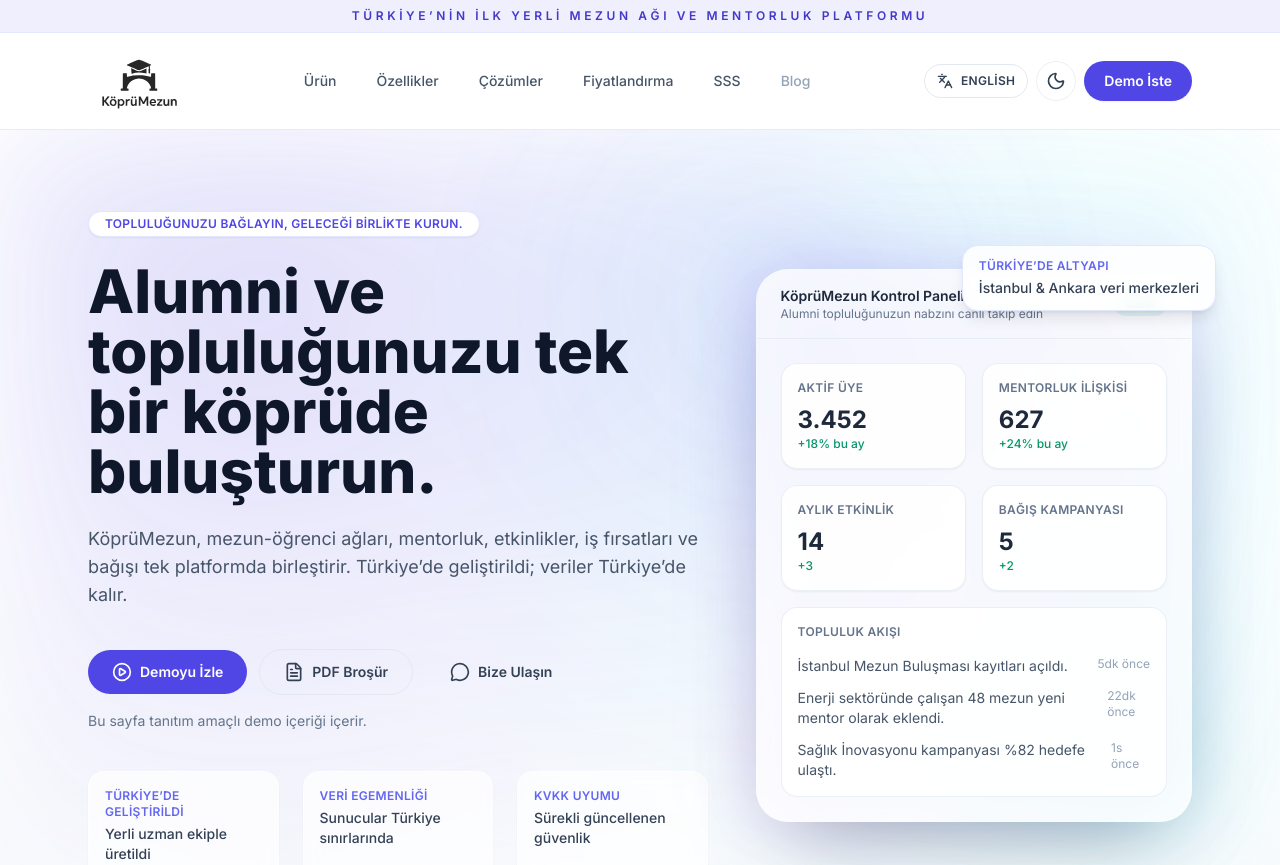
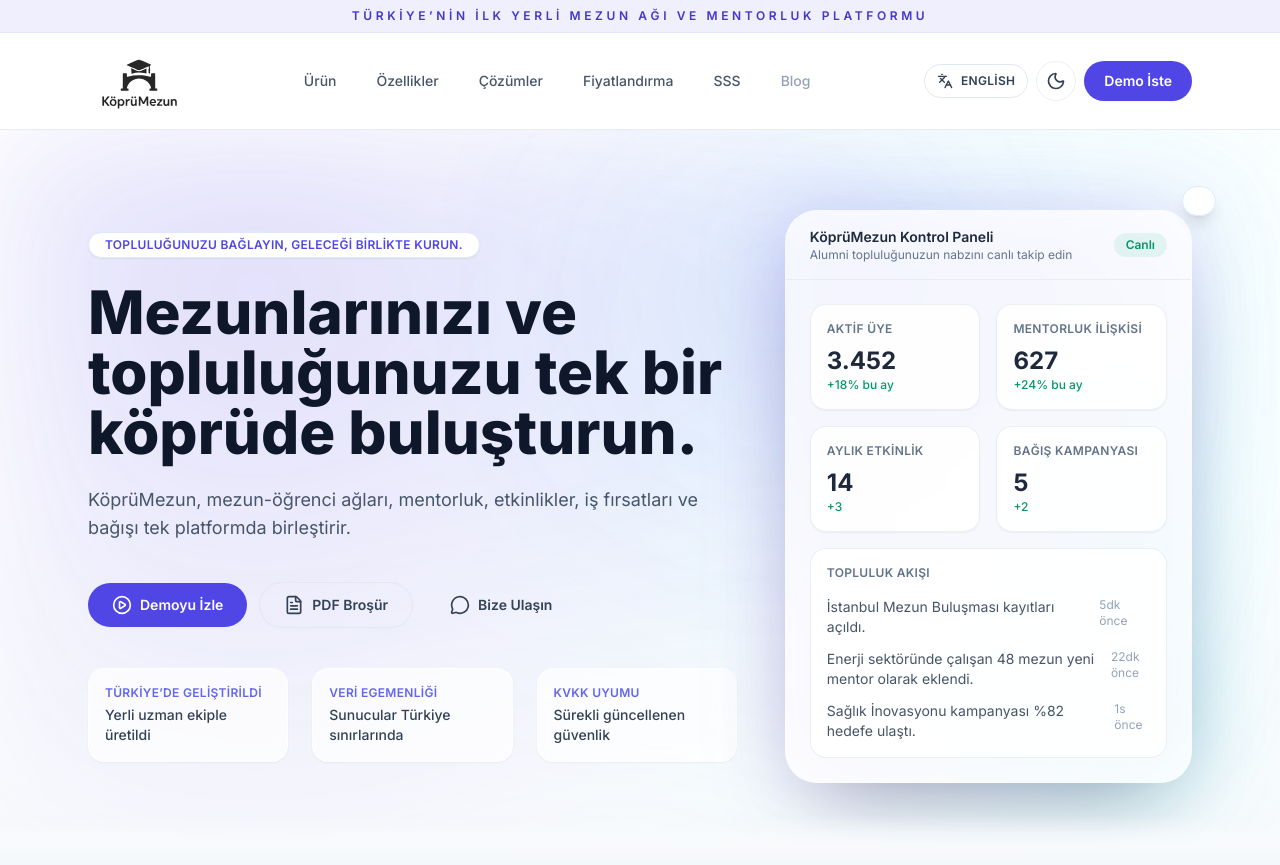
Before and after one commit to ygthns/KopruMezun, a React (Vite) app: page / in a window 1280 px wide. Shown: the top 865 px of the page. Built offline with nearby package versions, Linux system fonts and the light colour scheme.

Commit message:
Update content

```diff
--- a/src/components/Faq.jsx
+++ b/src/components/Faq.jsx
@@ -7,37 +7,126 @@ import { useFadeInUp } from '../hooks/useMotionPreferences';
 const FAQ_COPY = {
   tr: {
     title: 'Sık Sorulan Sorular',
-    description: 'Demo sayfamızda öne çıkan başlıklar, ürün vizyonumuzu ve veri egemenliği yaklaşımımızı yansıtır.',
+    description:
+      'KöprüMezun’un amacı, mezunlar, öğrenciler ve üniversiteler arasında güçlü bir dijital bağ kurmaktır. Aşağıda en çok merak edilen konuları bulabilirsiniz.',
     items: [
-      { question: 'Bu site gerçek ürün mü?', answer: 'Bu, tanıtım amaçlı demo sayfadır.' },
-      { question: 'Veriler nerede saklanıyor?', answer: 'Türkiye içindeki veri merkezlerinde.' },
-      { question: 'Mentorluk nasıl işler?', answer: 'Profil hedeflerine göre akıllı eşleştirme ve program takibi.' },
-      { question: 'CRM entegrasyonu var mı?', answer: 'Ürün vizyonu içinde evet; bu sayfa demo.' },
-      { question: 'Mobil destek?', answer: 'Tam duyarlı arayüz; mobil uygulama vizyonu.' },
-      { question: 'Güvenlik?', answer: 'RBAC, şifreleme, denetim günlükleri, KVKK odaklı yaklaşım.' },
-      { question: 'Etkinlik & biletleme?', answer: 'Demo akışı, gerçek ödeme yok.' },
-      { question: 'İş ilanları?', answer: 'Pano ve başvuru takibi (temsili).' },
-      { question: 'Oyunlaştırma?', answer: 'Rozet/puan sistemi vizyonu.' },
-      { question: 'Destek?', answer: '“Demo İste” formunu doldurun; sizinle iletişime geçelim.' },
+      {
+        question: 'KöprüMezun tam olarak nedir?',
+        answer:
+          'KöprüMezun, üniversitelerin mezun, öğrenci ve akademisyenlerini tek bir çatı altında buluşturan, iletişim, mentorluk ve bağış süreçlerini dijitalleştiren bir topluluk platformudur.',
+      },
+      {
+        question: 'Platformu kimler kullanabilir?',
+        answer:
+          'Üniversitenizin onaylı öğrencileri, mezunları, akademisyenleri ve davet edilen paydaşlar erişim sağlayabilir.',
+      },
+      {
+        question: 'KöprüMezun ücretli mi?',
+        answer:
+          'Hayır, öğrenciler ve mezunlar için ücretsizdir. Üniversiteler ise kurumsal lisans modeliyle platformu kullanır.',
+      },
+      {
+        question: 'Verilerim güvende mi?',
+        answer:
+          'Evet. Tüm veriler Türkiye’deki yerel veri merkezlerinde saklanır ve KVKK’ya tam uyumludur.',
+      },
+      {
+        question: 'Mentorluk sistemi nasıl işliyor?',
+        answer:
+          'Mezunlar ve öğrenciler, ilgi alanı ve hedeflerine göre akıllı eşleştirme sistemiyle buluşturulur. Süreç platform üzerinden izlenebilir.',
+      },
+      {
+        question: 'Etkinlik oluşturabiliyor muyum?',
+        answer:
+          'Evet. Üniversite onaylı kullanıcılar kendi etkinliklerini oluşturabilir, kayıt toplayabilir ve katılımcı yönetimi yapabilir.',
+      },
+      {
+        question: 'Bağış veya burs desteği sağlanabiliyor mu?',
+        answer:
+          'Evet. Platform, üniversiteniz adına güvenli bağış kampanyaları düzenlenmesini destekler.',
+      },
+      {
+        question: 'Mobil uygulama var mı?',
+        answer:
+          'Web sürümü tamamen mobil uyumludur. Yerel mobil uygulama geliştirme planımız yol haritasındadır.',
+      },
+      {
+        question: 'KöprüMezun diğer platformlardan farkı ne?',
+        answer:
+          'KöprüMezun yalnızca bir mezun ağı değil; üniversite topluluğunun tüm etkileşimlerini tek çatı altında toplayan bir ekosistemdir. \
+      Bağış ve burs yönetimi, mezun–öğrenci mentorluk sistemi, etkinlik ve biletleme, iş ilanı ve başvuru süreçleri, mezun pazaryeri, \
+      canlı sohbet ve topluluk duyuruları gibi onlarca özelliği bir araya getirir. \
+      Tüm bu modüller tamamen Türkiye’de geliştirilen, KVKK uyumlu ve kuruma özel bir altyapı üzerinde çalışır.',
+      },
+      {
+        question: 'Demo talep etmek istiyorum, nasıl ulaşabilirim?',
+        answer:
+          'Ana sayfadaki “Demo İste” formunu doldurun, ekibimiz kısa sürede sizinle iletişime geçsin.',
+      },
     ],
   },
   en: {
     title: 'Frequently Asked Questions',
-    description: 'These highlights summarise our product vision and approach to data sovereignty.',
+    description:
+      'KöprüMezun connects graduates, students, and universities through a secure, locally hosted community platform. Here are the most common questions we receive.',
     items: [
-      { question: 'Is this the real product?', answer: 'This is a promotional demo page.' },
-      { question: 'Where is the data hosted?', answer: 'Within data centres located in Turkey.' },
-      { question: 'How does mentoring work?', answer: 'Smart matching based on profile goals with progress tracking.' },
-      { question: 'Do you support CRM integrations?', answer: 'It is part of the product vision; this page is a demo.' },
-      { question: 'Is there mobile support?', answer: 'A fully responsive interface; native app vision on the roadmap.' },
-      { question: 'What about security?', answer: 'RBAC, encryption, audit logs, and a KVKK-first approach.' },
-      { question: 'Events & ticketing?', answer: 'Demo flow only, no real payments.' },
-      { question: 'Job postings?', answer: 'Representative board and application tracking.' },
-      { question: 'Gamification?', answer: 'Badges and points vision on the roadmap.' },
-      { question: 'Support?', answer: 'Complete the “Request Demo” form and we’ll contact you.' },
+      {
+        question: 'What exactly is KöprüMezun?',
+        answer:
+          'KöprüMezun is a community platform that connects graduates, students, and universities — enabling mentorship, networking, and fundraising within a secure digital space.',
+      },
+      {
+        question: 'Who can join the platform?',
+        answer:
+          'Verified students, alumni, faculty members, and invited university partners can access the platform.',
+      },
+      {
+        question: 'Is KöprüMezun free to use?',
+        answer:
+          'Yes. It’s free for students and alumni. Universities use it under an institutional license.',
+      },
+      {
+        question: 'Is my data secure?',
+        answer:
+          'Absolutely. All data is stored within data centers located in Turkey and fully complies with KVKK regulations.',
+      },
+      {
+        question: 'How does the mentorship system work?',
+        answer:
+          'Students and alumni are matched based on shared interests and career goals, with progress tracking directly through the platform.',
+      },
+      {
+        question: 'Can I create or join events?',
+        answer:
+          'Yes. Verified users can organize events, manage participants, and track registrations digitally.',
+      },
+      {
+        question: 'Does the platform support donations or scholarships?',
+        answer:
+          'Yes. KöprüMezun enables secure fundraising campaigns and scholarship initiatives under the university’s management.',
+      },
+      {
+        question: 'Is there a mobile app?',
+        answer:
+          'The web version is fully mobile-friendly. A native mobile app is planned in our upcoming roadmap.',
+      },
+      {
+        question: 'What makes KöprüMezun different from other platforms?',
+        answer:
+          'KöprüMezun is more than an alumni network — it’s a complete digital ecosystem that unites all university community interactions under one roof. \
+      It combines powerful features like donation and scholarship management, alumni–student mentorship, event organization and ticketing, \
+      job posting and application tracking, alumni marketplace, live chat, and community announcements. \
+      All modules run on a fully local, KVKK-compliant infrastructure developed and hosted in Turkey, tailored to each institution.',
+      },
+      {
+        question: 'How can I request a demo?',
+        answer:
+          'Simply fill out the “Request Demo” form on our homepage, and our team will contact you shortly.',
+      },
     ],
   },
 };
+
 
 const Faq = ({ language }) => {
   const copy = FAQ_COPY[language];
--- a/src/components/Footer.jsx
+++ b/src/components/Footer.jsx
@@ -10,12 +10,11 @@ const SOCIAL_LINKS = [
 const COPY = {
   tr: {
     strapline: 'KöprüMezun',
-    heading: 'Türkiye’de geliştirildi. Veriler Türkiye’de kalır.',
     body: 'Topluluklarınızı, mezunlarınızı ve mentorluk programlarınızı tek bir yerli platformda uçtan uca yönetin.',
     contactHeading: 'İletişim',
     address: 'İstanbul, Türkiye',
     socialsHeading: 'Sosyal',
-    copyright: '© KöprüMezun — Türkiye’de geliştirildi. Veriler Türkiye’de kalır.',
+    copyright: '© KöprüMezun',
     tagline: 'Türkiye’nin ilk yerli mezun ağı ve mentorluk platformu',
   },
   en: {
--- a/src/components/Hero.jsx
+++ b/src/components/Hero.jsx
@@ -6,13 +6,12 @@ import { useFadeInUp } from '../hooks/useMotionPreferences';
 const HERO_COPY = {
   tr: {
     badge: 'Topluluğunuzu bağlayın, geleceği birlikte kurun.',
-    heading: 'Alumni ve topluluğunuzu tek bir köprüde buluşturun.',
+    heading: 'Mezunlarınızı ve topluluğunuzu tek bir köprüde buluşturun.',
     description:
-      'KöprüMezun, mezun-öğrenci ağları, mentorluk, etkinlikler, iş fırsatları ve bağışı tek platformda birleştirir. Türkiye’de geliştirildi; veriler Türkiye’de kalır.',
+      'KöprüMezun, mezun-öğrenci ağları, mentorluk, etkinlikler, iş fırsatları ve bağışı tek platformda birleştirir.',
     primaryCta: 'Demoyu İzle',
     secondaryCta: 'PDF Broşür',
     tertiaryCta: 'Bize Ulaşın',
-    note: 'Bu sayfa tanıtım amaçlı demo içeriği içerir.',
     summary: [
       { label: 'Türkiye’de geliştirildi', value: 'Yerli uzman ekiple üretildi' },
       { label: 'Veri egemenliği', value: 'Sunucular Türkiye sınırlarında' },
@@ -29,8 +28,6 @@ const HERO_COPY = {
       { message: 'Enerji sektöründe çalışan 48 mezun yeni mentor olarak eklendi.', time: '22dk önce' },
       { message: 'Sağlık İnovasyonu kampanyası %82 hedefe ulaştı.', time: '1s önce' },
     ],
-    infrastructureBadge: 'Türkiye’de altyapı',
-    infrastructureText: 'İstanbul & Ankara veri merkezleri',
   },
   en: {
     badge: 'Connect your community, build the future together.',
@@ -57,8 +54,6 @@ const HERO_COPY = {
       { message: '48 alumni in energy joined as mentors.', time: '22 min ago' },
       { message: 'Health Innovation campaign reached 82% of goal.', time: '1 hr ago' },
     ],
-    infrastructureBadge: 'Infrastructure in Turkey',
-    infrastructureText: 'Istanbul & Ankara data centers',
   },
 };
 
```
